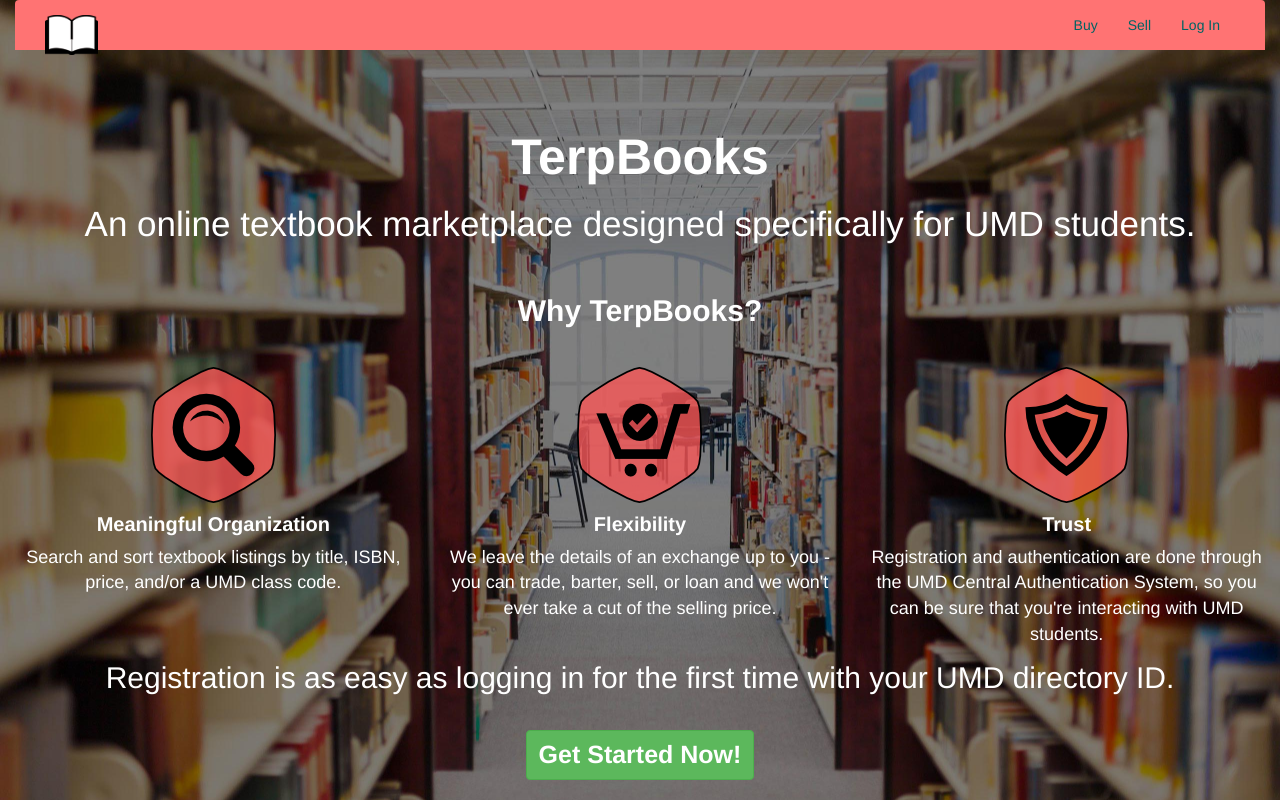
After one commit to xjtian/TerpBooks, a Django app: page / in a window 1280 px wide. The commit adds this page. Run offline with Django 3.2, Linux system fonts and the light colour scheme; parts of the project's set-up code (start-up, migrations or seed data) failed here and were passed over.

Commit message:
Put up a rough splash page, change banner photo.

```diff
--- /dev/null
+++ b/terpbooks/assets/css/splash.css
@@ -0,0 +1,63 @@
+body {
+    background: url(../img/splash_background.jpg) no-repeat center center fixed;
+    -webkit-background-size: cover;
+    -moz-background-size: cover;
+    -o-background-size: cover;
+    background-size: cover;
+}
+
+.container {
+    width: 100%;
+}
+
+.row {
+    text-align: center;
+}
+
+h1, h2, h3, h4 {
+    color: #fff;
+    text-align: center;
+    font-weight: 700;
+}
+
+h1 {
+    font-size: 50px;
+    margin-top: 80px;
+}
+
+h2 {
+    font-size: 35px;
+    font-weight: 400;
+}
+
+h3 {
+    font-size: 30px;
+}
+
+h3.section-header {
+    margin: 40px auto;
+}
+
+.why-container {
+    text-align: center;
+}
+
+h4 {
+    font-size: 20px;
+}
+
+p {
+    color: #fff;
+    font-size: 18px;
+}
+
+p#action-call {
+    margin-top: 40px;
+    font-size: 30px;
+}
+
+a#action-btn {
+    margin: 20px auto;
+    font-weight: 700;
+    font-size: 25px;
+}
--- a/terpbooks/templates/base.html
+++ b/terpbooks/templates/base.html
@@ -26,11 +26,9 @@
                         <span class="icon-bar"></span>
                     </button>
 
-                    <a class="navbar-brand" href="">
+                    <a class="navbar-brand hidden-xs" href="{% url "splash" %}">
                         <img src="{% static "img/logo.png" %}" class="nav-logo"/>
                     </a>
-
-                    <h1 class="navbar-brand visible-xs xs-title">TerpBooks</h1>
                 </div>
                 <div class="collapse navbar-collapse" id="top-nav-collapse">
                     <ul class="nav navbar-nav">
@@ -53,6 +51,7 @@
             </div>
         </nav>
 
+        {% if not banner %}
             <div class="banner row">
                 <img class="col-xs-12" src="{% static "img/banner.jpg" %}" />
                 <div class="header-holder">
@@ -60,6 +59,7 @@
                     <h2 class="hidden-xs">Buy, sell, and trade textbooks for UMD classes.</h2>
                 </div>
             </div>
+        {% endif %}
 
         {% block content %}{% endblock %}
     </div>
--- /dev/null
+++ b/terpbooks/templates/index.html
@@ -0,0 +1,46 @@
+{% extends "base.html" %}
+{% load staticfiles %}
+
+{% block title %}TerpBooks{% endblock %}
+
+{% block extra_head %}
+    <link rel="stylesheet" href="{% static "css/splash.css" %}"/>
+{% endblock %}
+
+{% block content %}
+    <div class="row">
+        <div class="col-xs-12">
+            <h1>TerpBooks</h1>
+
+            <h2>An online textbook marketplace designed specifically for UMD students.</h2>
+        </div>
+    </div>
+
+    <div class="row">
+        <h3 class="section-header">Why TerpBooks?</h3>
+
+        <div class="col-xs-12 col-sm-4 why-container">
+            <img src="{% static "img/search.png" %}" />
+            <h4>Meaningful Organization</h4>
+
+            <p>Search and sort textbook listings by title, ISBN, price, and/or a UMD class code.</p>
+        </div>
+
+        <div class="col-xs-12 col-sm-4 why-container">
+            <img src="{% static "img/cart.png" %}" />
+            <h4>Flexibility</h4>
+
+            <p>We leave the details of an exchange up to you - you can trade, barter, sell, or loan and we won't ever take a cut of the selling price.</p>
+        </div>
+
+        <div class="col-xs-12 col-sm-4 why-container">
+            <img src="{% static "img/shield.png" %}" />
+            <h4>Trust</h4>
+
+            <p>Registration and authentication are done through the UMD Central Authentication System, so you can be sure that you're interacting with UMD students.</p>
+        </div>
+
+        <p id="action-call">Registration is as easy as logging in for the first time with your UMD directory ID.</p>
+        <a class="btn btn-success" id="action-btn" href="{% url "login" %}">Get Started Now!</a>
+    </div>
+{% endblock %}
--- a/terpbooks/terpbooks/urls.py
+++ b/terpbooks/terpbooks/urls.py
@@ -8,7 +8,7 @@ from django.views.generic import RedirectView
 from django.contrib import admin
 from django.contrib.auth.decorators import login_required
 
-from .views import BuyPage, ProfilePage
+from .views import BuyPage, ProfilePage, SplashPage
 from transactions.views import CreateEditListing
 
 admin.autodiscover()
@@ -33,6 +33,7 @@ else:
     )
 
 urlpatterns += patterns('',
+    url(r'^$', SplashPage.as_view(), name='splash'),
     url(r'^admin/', include(admin.site.urls)),
     url(r'^books/', include('books.urls')),
     url(r'^transactions/', include('transactions.urls')),
--- a/terpbooks/terpbooks/views.py
+++ b/terpbooks/terpbooks/views.py
@@ -25,3 +25,16 @@ class ProfilePage(generic.TemplateView):
         context.update({'active': 'profile'})
 
         return context
+
+
+class SplashPage(generic.TemplateView):
+    """
+    Splash page view
+    """
+    template_name = 'index.html'
+
+    def get_context_data(self, **kwargs):
+        context = super(SplashPage, self).get_context_data(**kwargs)
+        context.update({'banner': True})
+
+        return context
```
Also changed, not shown: terpbooks/assets/img/banner.jpg, terpbooks/assets/img/cart.png (added), terpbooks/assets/img/search.png (added), terpbooks/assets/img/shield.png (added), terpbooks/assets/img/splash_background.jpg (added), terpbooks/assets/img/tall_mobile_banner.jpg (added). Lines whose indentation alone changed are shown as unchanged.
